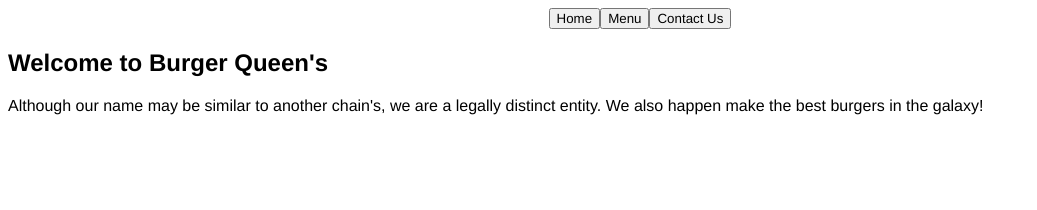
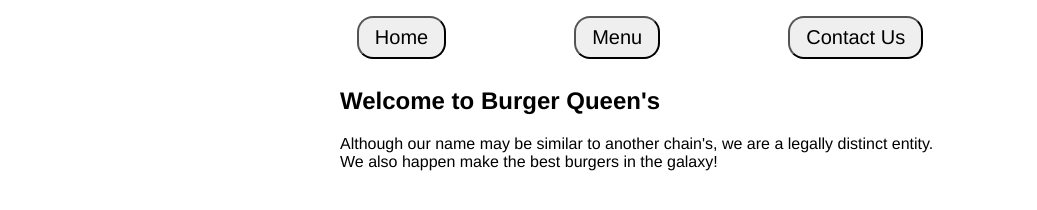
Before and after one commit to minhnguyen9702/restarauntPage, a website built with webpack: page dist/index.html in a window 1280 px wide. Shown: the whole page, without its empty margins (0-1037 px from the left). Built offline with Linux system fonts and the light colour scheme.

Commit message:
style buttons

```diff
--- a/src/style.css
+++ b/src/style.css
@@ -9,3 +9,16 @@ nav{
     align-items: center;
     justify-content: center;
 }
+
+button {
+    margin: 8px 64px;
+    font-size: 20px;
+    font-family: Helvetica, Arial sans-serif;
+    padding: 8px 16px;
+    border-radius: 16px;
+}
+
+div#content {
+    width: 600px;
+    margin: 0 auto;
+}
```
Also changed, not shown: dist/main.js.
